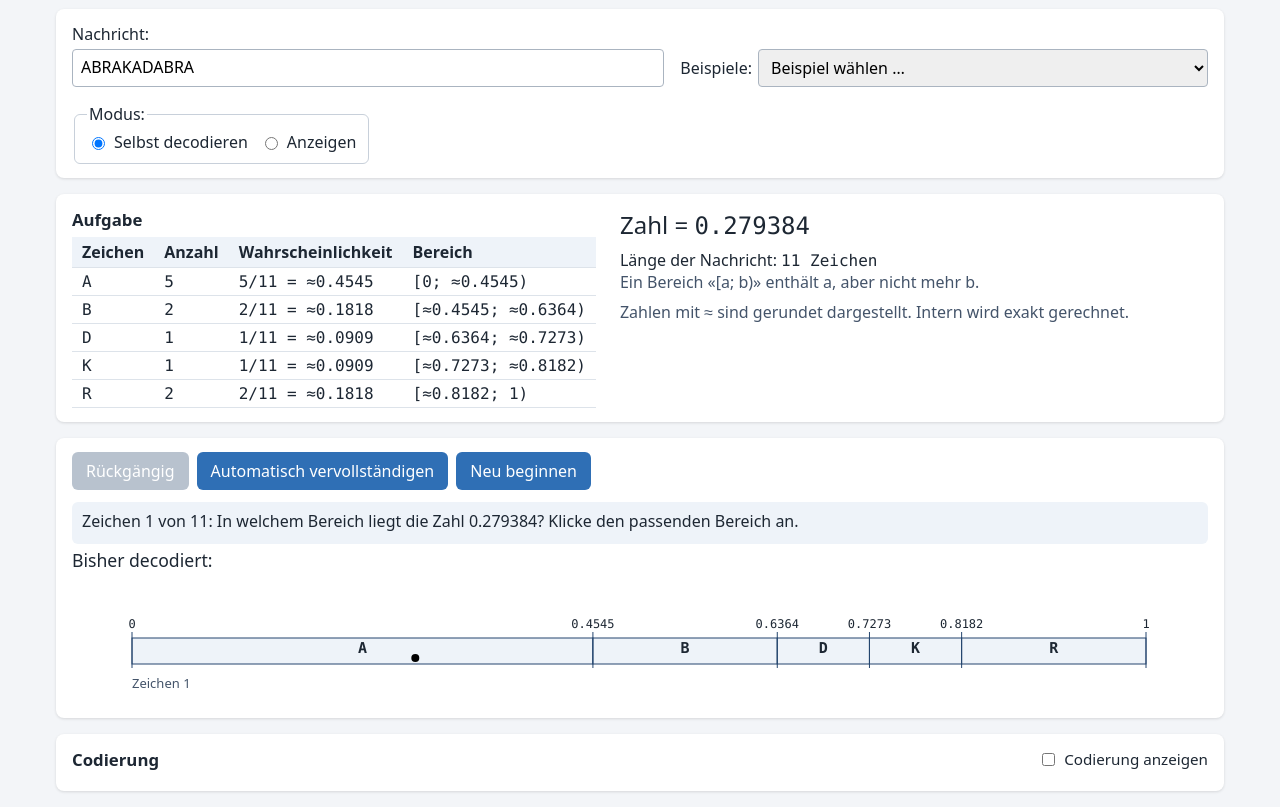
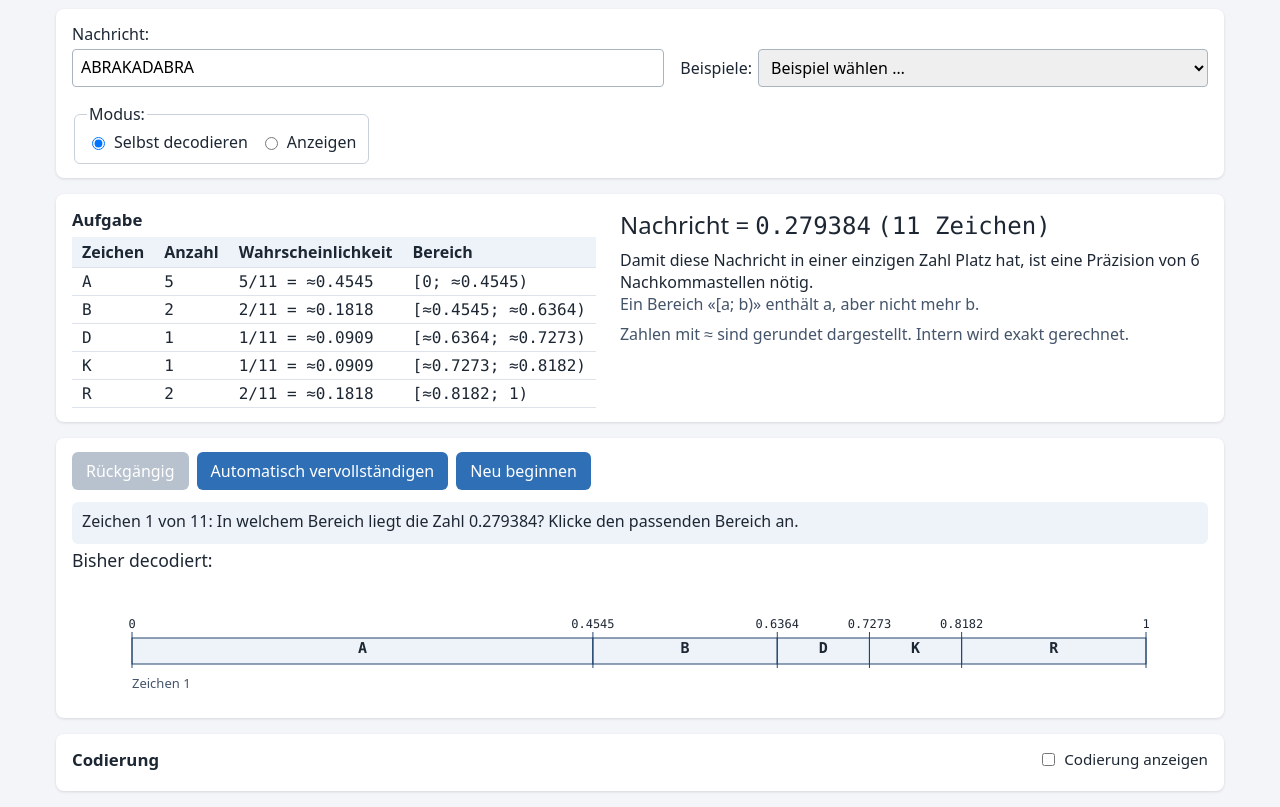
Before and after one commit to nicolasruh/arithmetische-codierung, a plain HTML site: page web/index.html in a window 1280 px wide. Shown: the part 69-876 px from the top of the page. Drawn offline with Linux system fonts and the light colour scheme.

Commit message:
Punkt erst nach richtiger Wahl; Nachricht/Präzision im Kopf

```diff
--- a/web/index.html
+++ b/web/index.html
@@ -35,8 +35,8 @@
         <div id="model"></div>
       </div>
       <div class="taskinfo">
-        <div class="big"><span data-i18n="numberLabel">Zahl</span> = <span id="number" class="mono"></span></div>
-        <div><span data-i18n="lengthLabel">Länge der Nachricht</span>: <span id="length" class="mono"></span></div>
+        <div class="big"><span data-i18n="numberLabel">Nachricht</span> = <span id="number" class="mono"></span> <span id="length" class="mono"></span></div>
+        <div id="precision"></div>
         <p class="note" data-i18n="rangeNote"></p>
         <p class="note" id="roundNote" data-i18n="roundNote" hidden></p>
       </div>
--- a/web/js/app.js
+++ b/web/js/app.js
@@ -11,7 +11,7 @@
   const el = {
     text: $('text'), lang: $('lang'), examples: $('examples'), message: $('message'),
     prev: $('prev'), next: $('next'), all: $('all'), undo: $('undo'), auto: $('auto'), reset: $('reset'),
-    model: $('model'), number: $('number'), length: $('length'), roundNote: $('roundNote'),
+    model: $('model'), number: $('number'), precision: $('precision'), length: $('length'), roundNote: $('roundNote'),
     decoded: $('decoded'), strips: $('strips'),
     showEnc: $('showEnc'), encBox: $('encBox'), encTable: $('encTable'), encFinal: $('encFinal'), encNumber: $('encNumber'),
   };
@@ -242,7 +242,7 @@
       });
 
       const xd = x0 + (x1 - x0) * A.ratio(xnum, st.lo, st.hi);
-      s.appendChild(svg('circle', { class: 'dot', cx: xd, cy: y + BOT - 6, r: 4 }));
+      if (decided) s.appendChild(svg('circle', { class: 'dot', cx: xd, cy: y + BOT - 6, r: 4 }));
 
       const rowText = t('strip', { i: r + 1 }) + (decided ? ' → ' + lab(st.subs[st.idx].char) : '');
       s.appendChild(svg('text', { class: 'rowlabel', x: x0, y: y + BOT + 24 }, rowText));
@@ -290,7 +290,8 @@
     el.reset.disabled = !has;
 
     el.number.textContent = has ? state.enc.number.text : '';
-    el.length.textContent = has ? `${total()} ${t('lengthUnit')}` : '';
+    el.length.textContent = has ? `(${total()} ${t('lengthUnit')})` : '';
+    el.precision.textContent = has ? t('precision', { k: state.enc.number.digits }) : '';
     document.getElementById('task').hidden = !has;
     el.message.textContent = state.msg ? t(state.msg.key, state.msg.params) : '';
     el.message.className = 'message ' + (state.msg ? state.msg.kind : '');
--- a/web/js/i18n.js
+++ b/web/js/i18n.js
@@ -29,7 +29,8 @@
       tableCount: 'Anzahl',
       tableProb: 'Wahrscheinlichkeit',
       tableRange: 'Bereich',
-      numberLabel: 'Zahl',
+      numberLabel: 'Nachricht',
+      precision: 'Damit diese Nachricht in einer einzigen Zahl Platz hat, ist eine Präzision von {k} Nachkommastellen nötig.',
       lengthLabel: 'Länge der Nachricht',
       lengthUnit: 'Zeichen',
       rangeNote: 'Ein Bereich «[a; b)» enthält a, aber nicht mehr b.',
@@ -88,7 +89,8 @@
       tableCount: 'Count',
       tableProb: 'Probability',
       tableRange: 'Range',
-      numberLabel: 'Number',
+      numberLabel: 'Message',
+      precision: 'To fit this message into a single number, a precision of {k} decimal places is needed.',
       lengthLabel: 'Length of the message',
       lengthUnit: 'characters',
       rangeNote: 'A range «[a; b)» contains a, but no longer b.',
```
